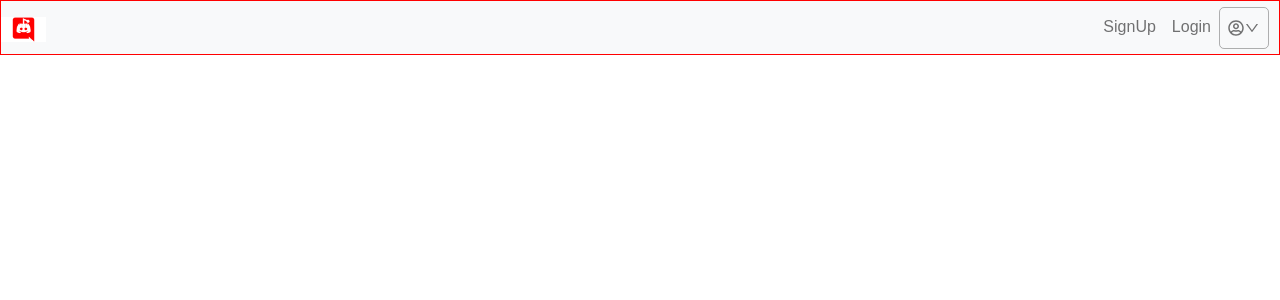
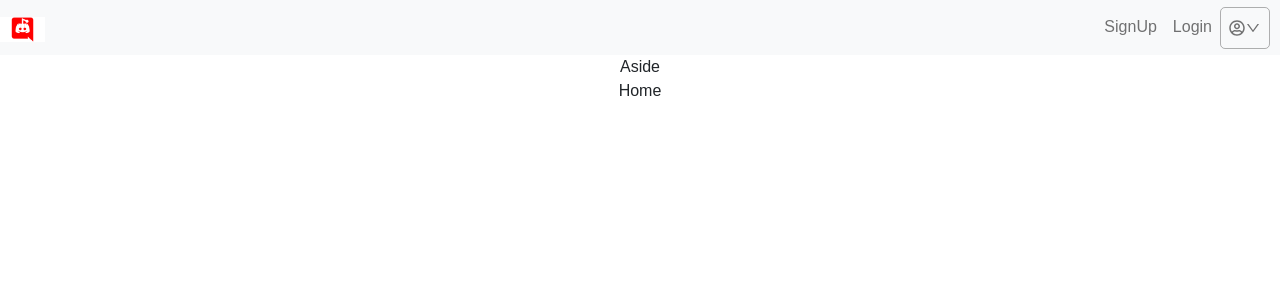
Before and after one commit to SEI-Buffleheads/Breddit-The-Better-Reddit, a React (Create React App) app: page / in a window 1280 px wide. Shown: the top 300 px of the page. Built offline with nearby package versions, Linux system fonts and the light colour scheme.

Commit message:
update routes, ready for chat component merge

```diff
--- a/src/App.js
+++ b/src/App.js
@@ -1,3 +1,4 @@
+import {Routes, Route} from "react-router-dom";
 import NavBar from "./components/Nav/NavBar.jsx";
 import Aside from "./components/Aside/Aside.jsx";
 import Posts from "./components/Post/Post.jsx";
@@ -9,11 +10,17 @@
 
 import "./App.css";
 
-
 function App() {
   return (
     <div className="App">
-      <NavBar/>
+      <NavBar />
+      <Aside />
+      <Routes>
+        <Route path="/" element={<Home />} />
+        <Route path="/login" element={<Login />} />
+        <Route path="/signup" element={<Signup />} />
+        <Route path="/user/:id" element={<User />} />
+      </Routes>
     </div>
   );
 }
--- a/src/components/Nav/Nav.css
+++ b/src/components/Nav/Nav.css
@@ -3,7 +3,6 @@
   flex-direction: row;
   justify-content: space-between;
   align-items: center;
-  border: 1px solid red;
   height: 55px;
 }
 
@@ -12,5 +11,4 @@
   margin-right: 10px;
   border-radius: 5px;
   box-sizing: border-box;
-  height:fit-content;
 }
```
